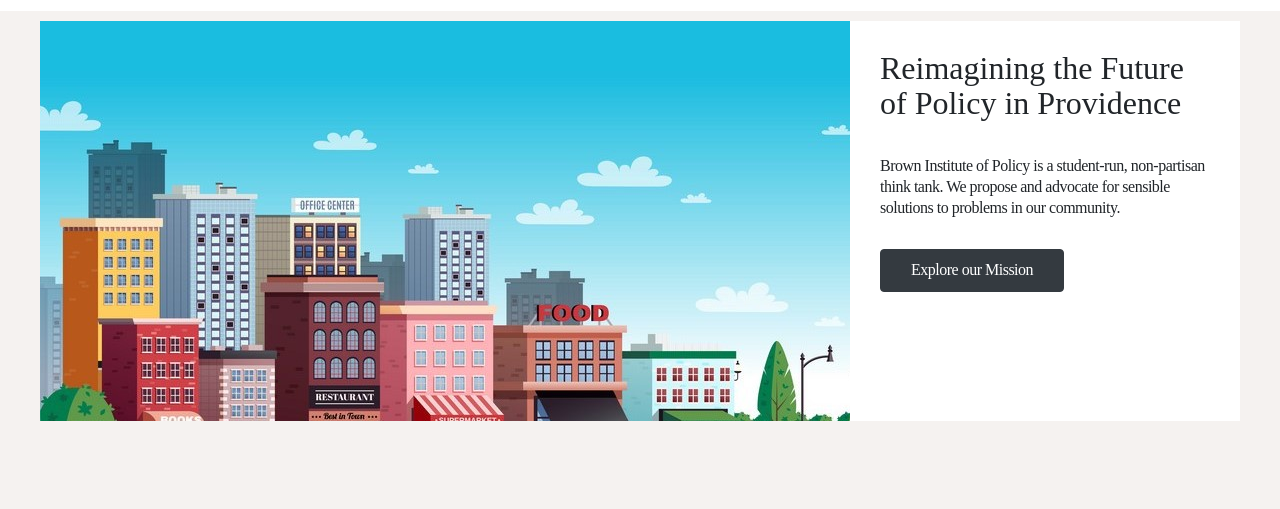
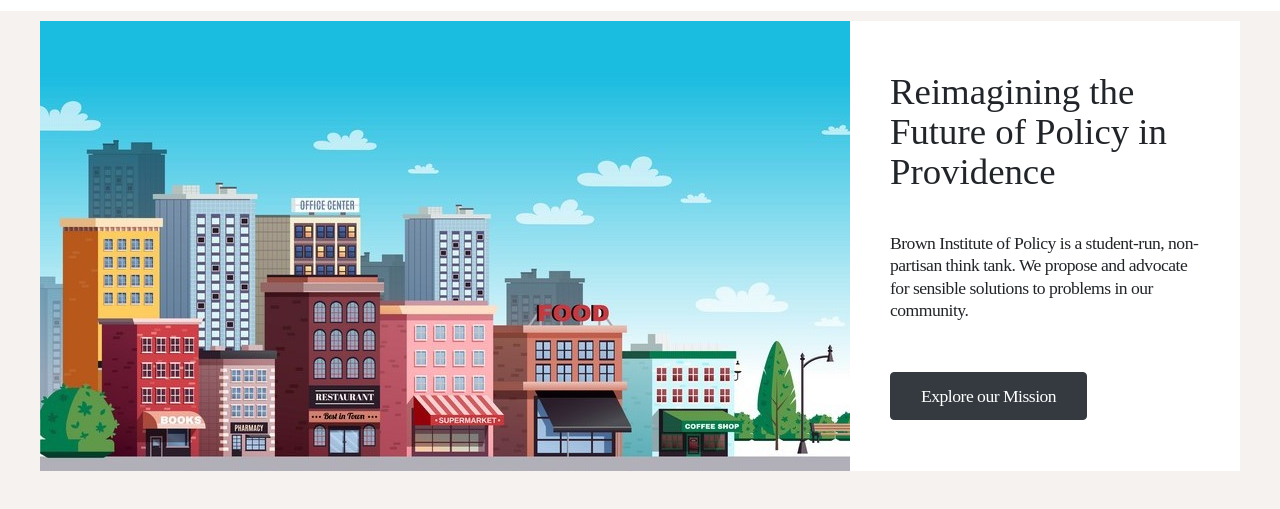
Before and after one commit to fullstackatbrown/project-bip, a plain HTML site: page index.html in a window 1280 px wide. Shown: the part 59-568 px from the top of the page. Drawn offline with nearby package versions, Linux system fonts and the light colour scheme; a web font is replaced by a local one.

Commit message:
adjusted card layout

```diff
--- a/css/style.scss
+++ b/css/style.scss
@@ -13,15 +13,15 @@ body {
 
 %normal-text {
     font-family: "Circular Std Book";
-    font-size: 1rem;
+    font-size: 1.1rem;
     letter-spacing: -0.5px;
-    line-height: 1.3rem;
+    line-height: 1.4rem;
 }
 
 %h1-heading {
     font-family: "Circular Std Bold";
-    font-size: 2rem;
-    line-height: 2.2rem;
+    font-size: 2.3rem;
+    line-height: 2.5rem;
 }
 
 // font import from Online Web Fonts -> Circular
@@ -65,7 +65,7 @@ body {
 }
 
 .home-main-lightbox-wrapper {
-    height: 400px;
+    height: 450px;
     background-color: white;
     display: grid;
     grid-template-columns: 7fr 3fr;
@@ -83,20 +83,26 @@ body {
 }
 
 .spotlight-image-wrapper {
-    height: 400px;
+    height: 450px;
     width: 100%;
     overflow: hidden;
 }
 
-.spotlight-text-wrapper {
+.spotlight-text-area {
     width: 100%;
     min-width: 390px;
     background-color: white;
     overflow: hidden;
-    padding-top: 30px;
-    padding-left: 30px;
-    padding-right: 30px;
-    padding-bottom: 30px;
+    display: flex;
+    justify-content: center;
+    align-items: center;
+}
+
+.spotlight-text-wrapper {
+    margin-top: auto;
+    margin-left: 40px;
+    margin-right: 40px;
+    margin-bottom: auto;
 }
 
 .spotlight-image {
@@ -108,12 +114,12 @@ body {
 }
 
 .spotlight-description {
-    margin-top: 35px;
+    margin-top: 40px;
     @extend %normal-text;
 }
 
 .button-custom {
     @extend %normal-text;
-    padding: 10px 30px;
-    margin-top: 30px;
+    padding: 12px 30px;
+    margin-top: 50px;
 }
--- a/index.html
+++ b/index.html
@@ -52,16 +52,19 @@
                 <div class="spotlight-image-wrapper">
                     <img class="spotlight-image" src="/img/home/spotlight_banner.jpg">
                 </div>
+                <div class="spotlight-text-area">
                     <div class="spotlight-text-wrapper">
                         <div class="spotlight-heading">
                             Reimagining the Future of Policy in Providence
                         </div>
                         <div class="spotlight-description">
-                        Brown Institute of Policy is a student-run, non-partisan think tank. We propose and advocate for
+                            Brown Institute of Policy is a student-run, non-partisan think tank. We propose and advocate
+                            for
                             sensible solutions to problems in our community.
                         </div>
                         <div class="btn btn-dark button-custom">
                             Explore our Mission
+                        </div>
                     </div>
                 </div>
             </div>
```
Also changed, not shown: css/style.css, 1 other file. Lines whose indentation alone changed are shown as unchanged.
